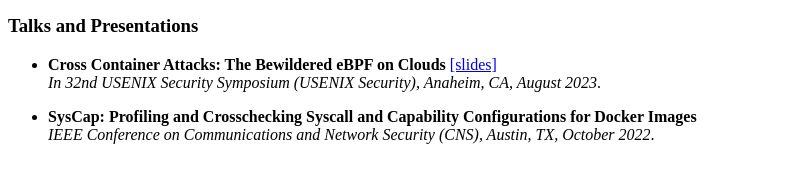
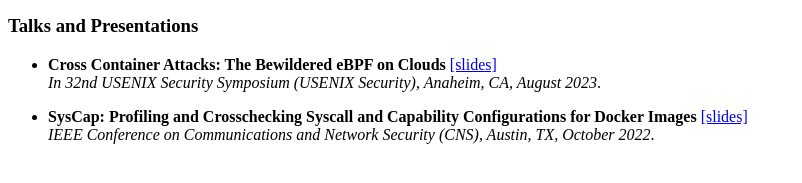
Before and after one commit to YunlongXing/yunlongxing.github.io, a Jekyll site: the page built from _pages/includes/presentations.md, in a window 1280 px wide. Shown: the part 657-840 px from the top of the page, without its empty margins (0-802 px from the left). Built offline with Jekyll 4.4.1, drawn with Linux system fonts in a browser that asks for light colours; our own code applies the rules of GitHub Pages for plain Markdown files.

Commit message:
Update presentations.md

```diff
--- a/_pages/includes/presentations.md
+++ b/_pages/includes/presentations.md
@@ -2,5 +2,5 @@
 - **Cross Container Attacks: The Bewildered eBPF on Clouds** [\[slides\]](https://www.usenix.org/system/files/sec23_slides_he.pdf)<br>
 *In 32nd USENIX Security Symposium (USENIX Security), Anaheim, CA, August 2023*.
 
-- **SysCap: Profiling and Crosschecking Syscall and Capability Configurations for Docker Images**<br>
+- **SysCap: Profiling and Crosschecking Syscall and Capability Configurations for Docker Images** [\[slides\]](/publications/cns22_SysCap_slides.pdf)<br>
 *IEEE Conference on Communications and Network Security (CNS), Austin, TX, October 2022*.
```
